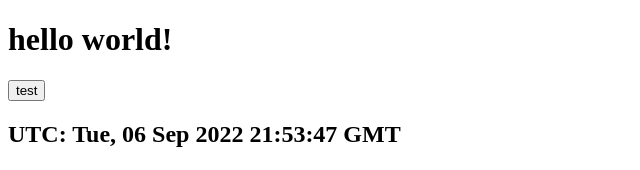
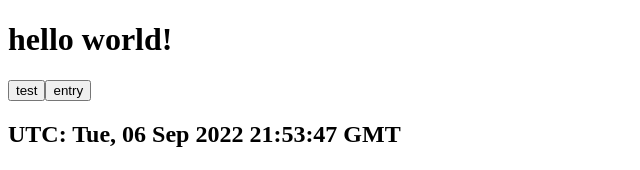
Before and after one commit to victorhe33/time-zone-app, a React app: page / in a window 1280 px wide. Shown: the top 170 px of the page, without its empty margins (0-640 px from the left). Built offline with nearby package versions, Linux system fonts and the light colour scheme; the HTML template or start-up script is replaced by a standard one.

Commit message:
add dummy post req button, writes entries

```diff
--- a/src/App.js
+++ b/src/App.js
@@ -17,7 +17,22 @@ async function testClick () {
   const response = await fetch('./api/')
   const data = await response.json();
   console.log(data);
-  // console.log(info);
+}
+
+//ENTRYCLICK
+async function entryClick() {
+  console.log('entryClick');
+  const response = await fetch('./api/', {
+    method: 'POST',
+    headers: {
+      'Accept': 'application/json',
+      'Content-Type': 'application/json'
+    },
+    body: JSON.stringify({name: "Victor"}),
+  })
+  const data = await response.json();
+  console.log(data);
+
 }
 
 function App() {
@@ -61,6 +76,7 @@ function Clock() {
     <div>
       <h1>hello world!</h1>
       <button onClick={testClick}>test</button>
+      <button onClick={entryClick}>entry</button>
       <h2>UTC: {utc}</h2>
       <h2>EST: {date}</h2>
       <h2>Central Time: {date2}</h2>
```
